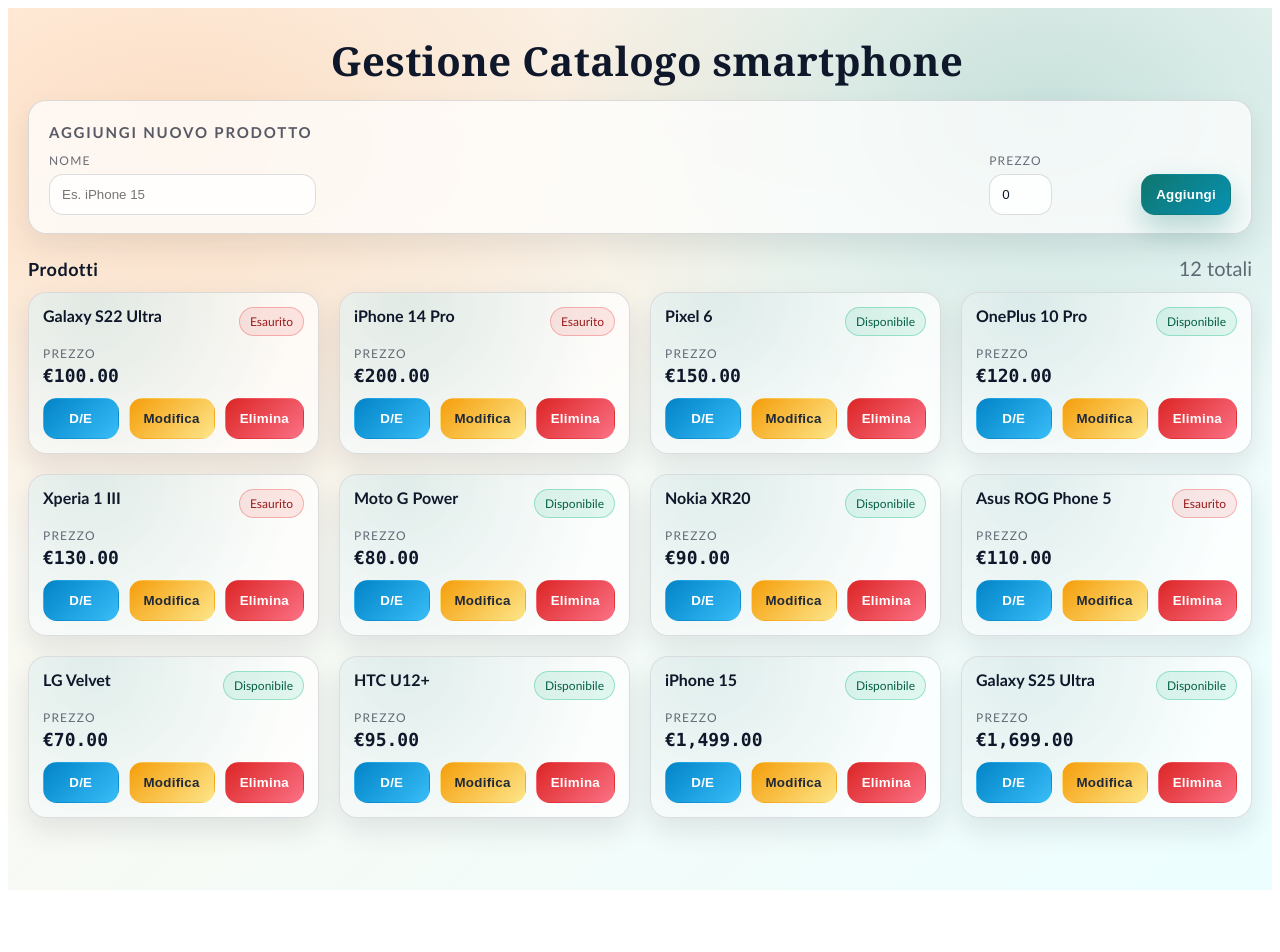
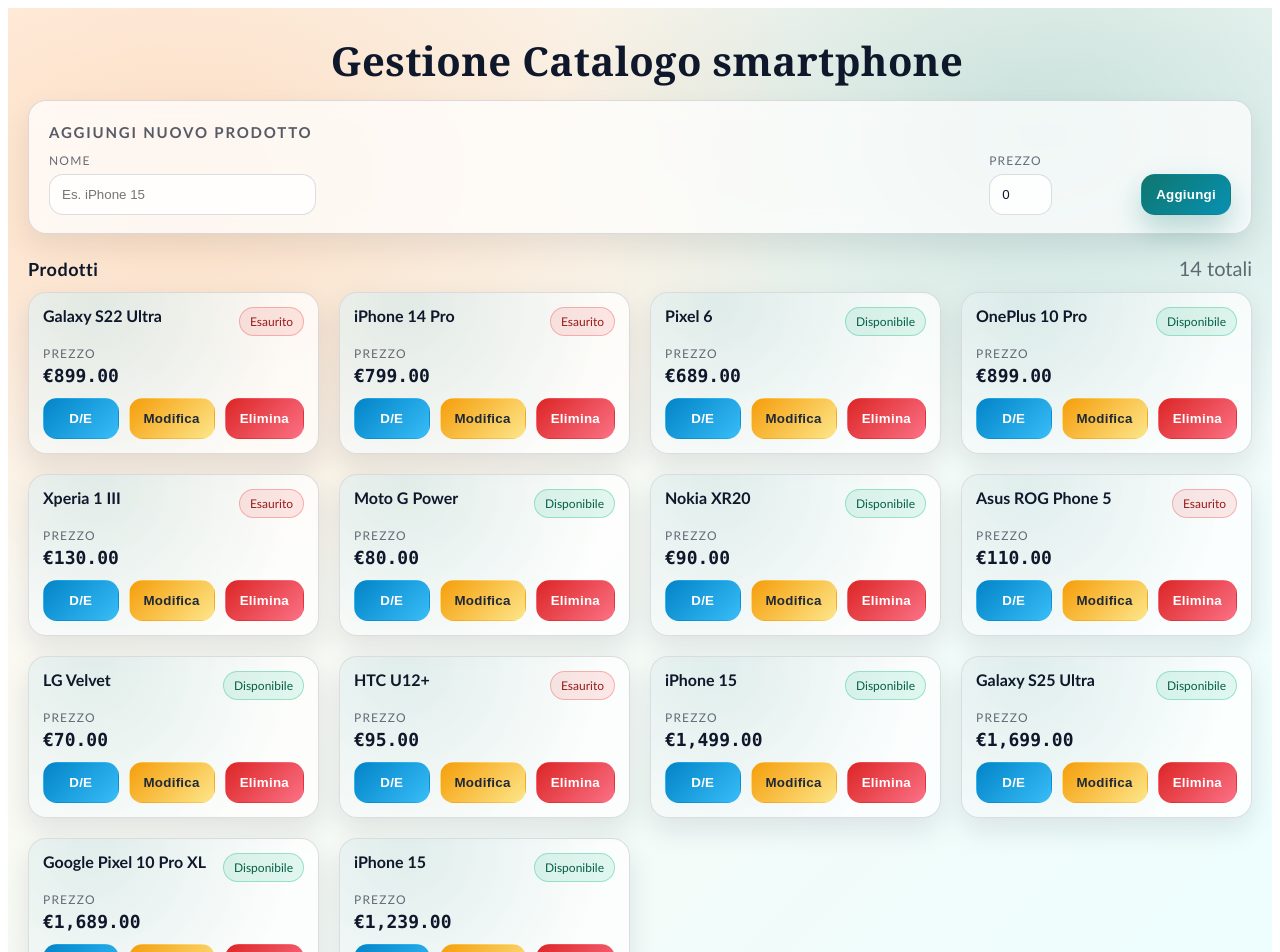
Before and after one commit to Kaonashi98/catalogo-prodotti, an Angular app: page / in a window 1280 px wide. Shown: the top 952 px of the page. Before the commit the page ends 898 px from the top, so only its background shows below. Built offline with nearby package versions, Linux system fonts and the light colour scheme; data requests are answered from the project's data file.

Commit message:
Css aggiornati

```diff
--- a/db.json
+++ b/db.json
@@ -3,25 +3,25 @@
     {
       "id": "1",
       "nome": "Galaxy S22 Ultra",
-      "prezzo": 100,
+      "prezzo": 899,
       "disponibile": false
     },
     {
       "id": "2",
       "nome": "iPhone 14 Pro",
-      "prezzo": 200,
+      "prezzo": 799,
       "disponibile": false
     },
     {
       "id": "3",
       "nome": "Pixel 6",
-      "prezzo": 150,
+      "prezzo": 689,
       "disponibile": true
     },
     {
       "id": "4",
       "nome": "OnePlus 10 Pro",
-      "prezzo": 120,
+      "prezzo": 899,
       "disponibile": true
     },
     {
@@ -58,7 +58,7 @@
       "id": "10",
       "nome": "HTC U12+",
       "prezzo": 95,
-      "disponibile": true
+      "disponibile": false
     },
     {
       "id": "acde",
@@ -71,6 +71,18 @@
       "nome": "Galaxy S25 Ultra",
       "prezzo": 1699,
       "disponibile": true
+    },
+    {
+      "id": "f022",
+      "nome": "Google Pixel 10 Pro XL",
+      "prezzo": 1689,
+      "disponibile": true
+    },
+    {
+      "id": "2269",
+      "nome": "iPhone 15",
+      "prezzo": 1239,
+      "disponibile": true
     }
   ]
 }
--- a/src/app/app.scss
+++ b/src/app/app.scss
@@ -161,7 +161,7 @@
 
 .btn:hover {
   filter: brightness(1.02);
-  transform: translateY(-1px);
+  transform: translateY(-5px);
 }
 
 .catalog {
@@ -350,11 +350,11 @@
 @keyframes card-in {
   from {
     opacity: 0;
-    transform: translateY(10px);
+    transform: translateY(1px);
   }
   to {
-    opacity: 1;
-    transform: translateY(0);
+    opacity: 100;
+    transform: translateY(0px);
   }
 }
 
--- a/src/app/app.ts
+++ b/src/app/app.ts
@@ -127,20 +127,30 @@
       return;
     }
 
+    // Aggiornamento ottimista: chiudi la modal subito
+    const editingIdBackup = this.editingId;
+    this.editingId = null;
+    this.cdr.detectChanges();
+
     const payload = {
       nome: this.editNome.trim(),
       prezzo: this.editPrezzo,
       disponibile: this.editDisponibile
     };
 
-    this.http.patch('http://localhost:3000/prodotti/' + this.editingId, payload)
+    this.http.patch('http://localhost:3000/prodotti/' + editingIdBackup, payload)
       .subscribe({
         next: () => {
-          console.log('Prodotto aggiornato ID:', this.editingId);
+          console.log('Prodotto aggiornato ID:', editingIdBackup);
           this.annullaModifica();
           this.caricaDati();
         },
-        error: (err) => console.error('Errore aggiornamento:', err)
+        error: (err) => {
+          console.error('Errore aggiornamento:', err);
+          this.editingId = editingIdBackup;
+          this.cdr.detectChanges();
+          alert('Errore aggiornamento prodotto');
+        }
       });
   }
 
```
